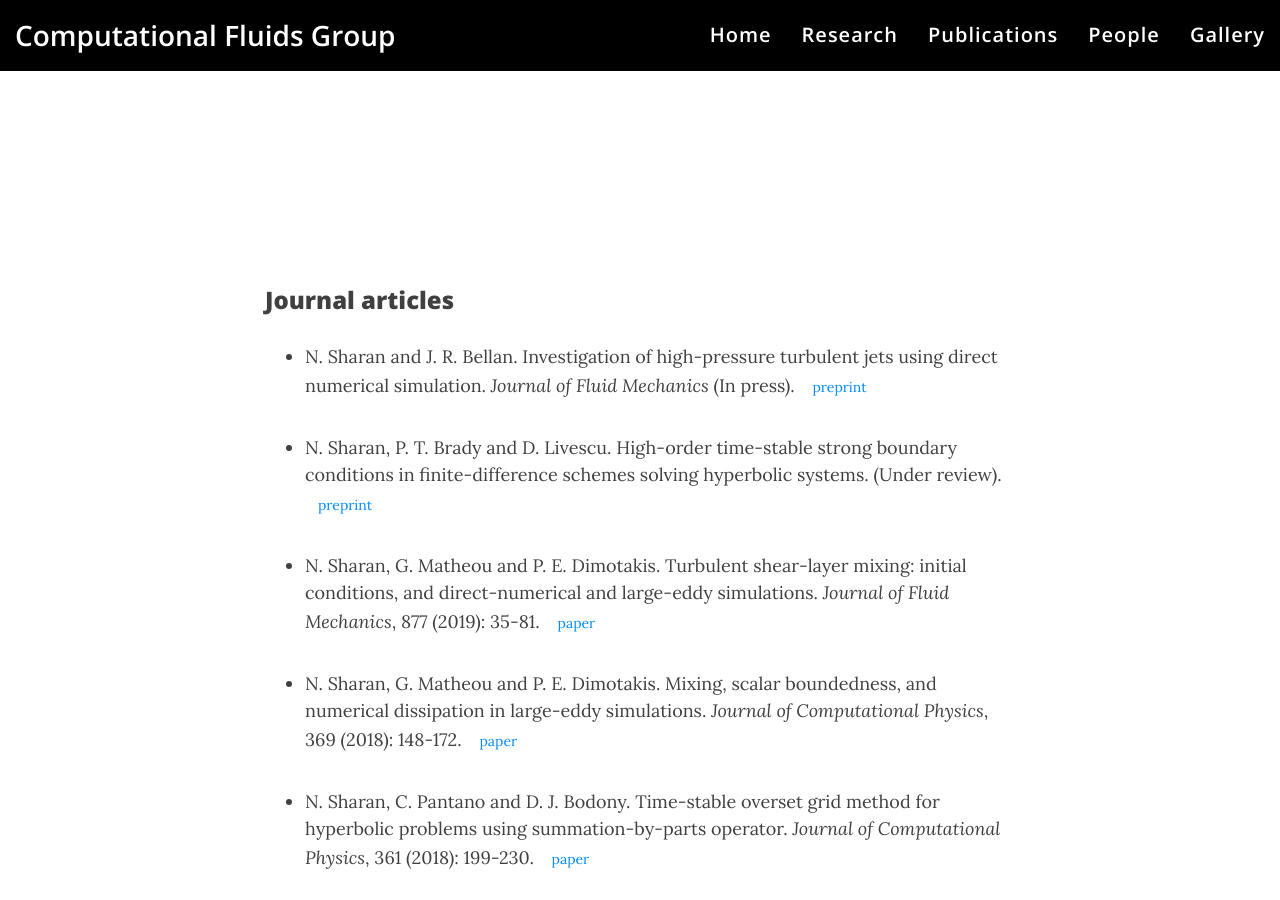
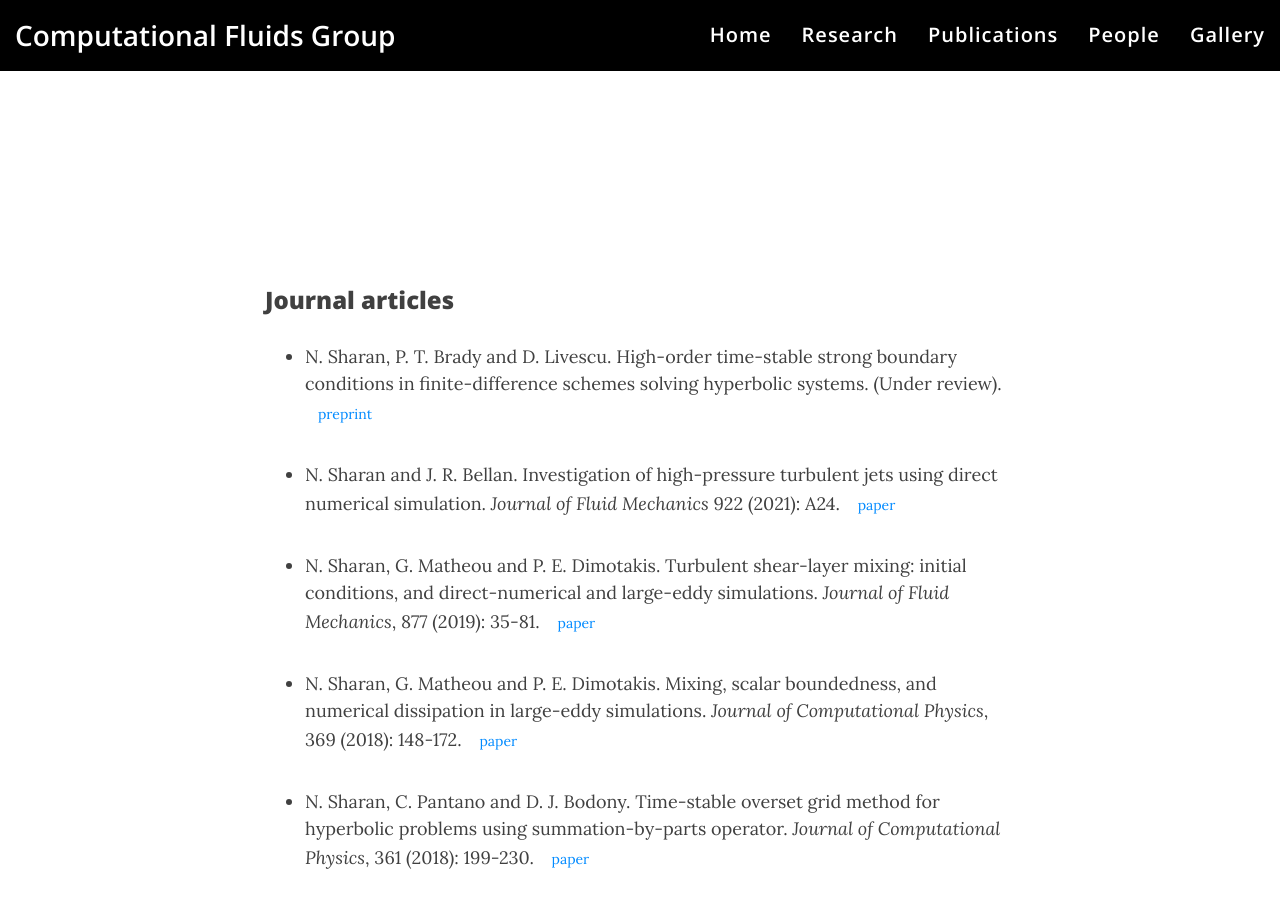
Before and after one commit to neksharan/neksharan.github.io, a Jekyll site: the page built from publications.md, in a window 1280 px wide and 900 px high. Built offline with Jekyll 4.4.1, drawn with Linux system fonts in a browser that asks for light colours; nearby versions of some CDN libraries.

Commit message:
Update pub

```diff
--- a/publications.md
+++ b/publications.md
@@ -6,9 +6,9 @@ classes: wide
 
 ### Journal articles
 
-* N. Sharan and J. R. Bellan. Investigation of high-pressure turbulent jets using direct numerical simulation. *Journal of Fluid Mechanics* (In press). [preprint](http://arxiv.org/abs/2009.12926){:target="_blank"}{: .btn}
+* N. Sharan, P. T. Brady and D. Livescu. High-order time-stable strong boundary conditions in finite-difference schemes solving hyperbolic systems. (Under review). [preprint](/assets/files/strongBC/Strong_BC.pdf){:target="_blank"}{: .btn .btn--primary .btn--small}
 
-* N. Sharan, P. T. Brady and D. Livescu. High-order time-stable strong boundary conditions in finite-difference schemes solving hyperbolic systems. (Under review). [preprint](/assets/files/strongBC/Strong_BC.pdf){:target="_blank"}{: .btn .btn--primary .btn--small}
+* N. Sharan and J. R. Bellan. Investigation of high-pressure turbulent jets using direct numerical simulation. *Journal of Fluid Mechanics* 922 (2021): A24. [paper](https://doi.org/10.1017/jfm.2021.524){:target="_blank"}{: .btn}
 
 * N. Sharan, G. Matheou and P. E. Dimotakis. Turbulent shear-layer mixing: initial conditions, and direct-numerical and large-eddy simulations. *Journal of Fluid Mechanics*, 877 (2019): 35-81. [paper](https://doi.org/10.1017/jfm.2019.591){:target="_blank"}{: .btn .btn--primary .btn--small}
 
```
